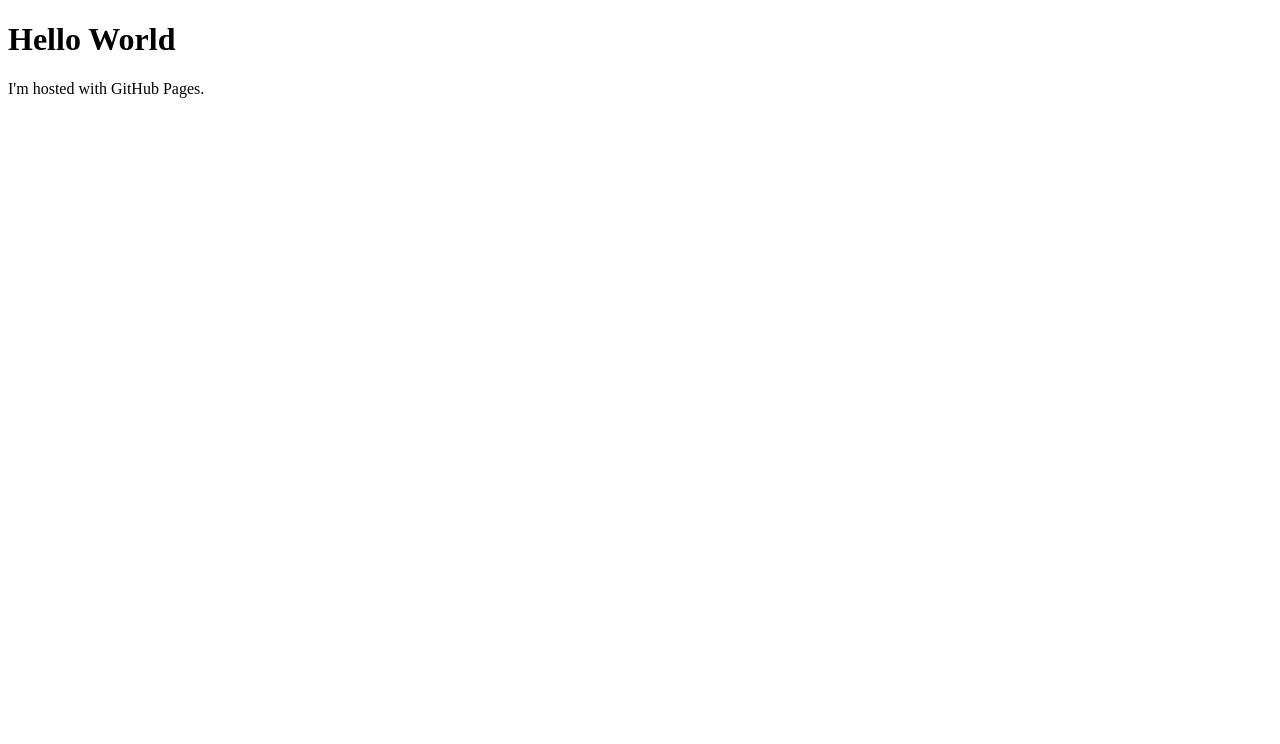
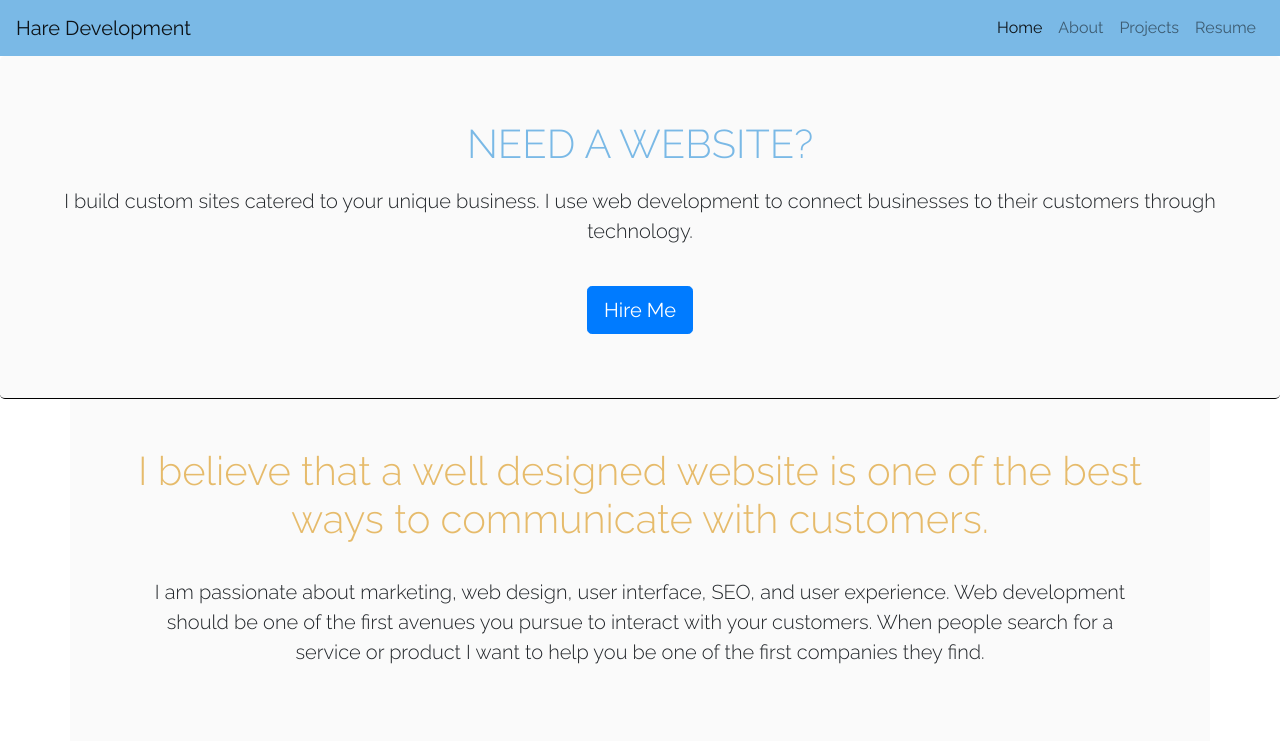
Before and after one commit to DevHare1/DevHare1.github.io, a plain HTML site: page index.html in a window 1280 px wide. Drawn offline with nearby package versions, Linux system fonts and the light colour scheme.

Commit message:
New commit

```diff
--- /dev/null
+++ b/css/main.css
@@ -0,0 +1,44 @@
+/* Main Styles */
+
+* {
+  box-sizing: border-box;
+  font-family: "Raleway", sans-serif;
+}
+
+/* Navbar */
+.navbar-brand {
+  font-weight: 400;
+}
+
+/* Jumbotron */
+
+.jumbotron {
+  margin-bottom: 0;
+  text-align: center;
+  border-bottom: solid 1px black;
+  background-color: rgb(250, 250, 250);
+}
+
+.jumbotron h1 {
+  color: #7ab9e6;
+  font-weight: 300;
+}
+
+.jumbotron p {
+  padding: 10px 15px;
+}
+
+/* About */
+.container {
+  background-color: rgb(250, 250, 250);
+  padding-top: 30px;
+}
+
+.container h2 {
+  color: #e6bb6b;
+  font-weight: 300;
+}
+
+.container p {
+  padding: 10px 15px;
+}
--- a/index.html
+++ b/index.html
@@ -1,7 +1,84 @@
 <!DOCTYPE html>
-<html>
+<html lang="en" dir="ltr">
+  <head>
+    <meta charset="utf-8" />
+    <meta
+      name="viewport"
+      content="width=device-width, initial-scale=1.0, shrink-to-fit=no"
+    />
+    <title>Hare Development | Websites catered to your unique business</title>
+    <link
+      rel="stylesheet"
+      href="https://stackpath.bootstrapcdn.com/bootstrap/4.4.1/css/bootstrap.min.css"
+      integrity="sha384-Vkoo8x4CGsO3+Hhxv8T/Q5PaXtkKtu6ug5TOeNV6gBiFeWPGFN9MuhOf23Q9Ifjh"
+      crossorigin="anonymous"
+    />
+    <link href="https://fonts.googleapis.com/css2?family=Raleway:wght@200;300;400;500&display=swap" rel="stylesheet">
+    <link rel="stylesheet" href="css/main.css" />
+  </head>
+
   <body>
-    <h1>Hello World</h1>
-    <p>I'm hosted with GitHub Pages.</p>
+    <!-- Nav Bar -->
+    <nav
+      class="navbar sticky-top navbar-expand-lg navbar-light"
+      style="background-color: #7ab9e6;"
+    >
+      <a class="navbar-brand" href="#">Hare Development</a>
+      <button
+        class="navbar-toggler"
+        type="button"
+        data-toggle="collapse"
+        data-target="#navbarSupportedContent"
+        aria-controls="navbarSupportedContent"
+        aria-expanded="false"
+        aria-label="Toggle navigation"
+      >
+        <span class="navbar-toggler-icon"></span>
+      </button>
+
+      <div class="collapse navbar-collapse" id="navbarSupportedContent">
+        <ul class="navbar-nav ml-auto">
+          <li class="nav-item active">
+            <a class="nav-link" href="#"
+              >Home <span class="sr-only">(current)</span></a
+            >
+          </li>
+          <li class="nav-item">
+            <a class="nav-link" href="#">About</a>
+          </li>
+          <li class="nav-item">
+            <a class="nav-link" href="#">Projects</a>
+          </li>
+          <li class="nav-item">
+            <a class="nav-link" href="#">Resume</a>
+          </li>
+          </li>
+        </ul>
+      </div>
+    </nav>
+
+    <!--Jumbotron-->
+    <div class="jumbotron custom-jumbo" id="homeJumbo">
+      <div class="align-middle custom-jumbo-text">
+        <h1 class="text-uppercase">Need a website?</h1>
+        <p class="lead pb-4">I build custom sites catered to your unique business. I use web development to connect businesses to their customers through technology.</p>
+        <a class="btn btn-primary btn-lg" href="#" role="button" data-toggle="modal" data-target="#exampleModalCenter">Hire Me</a>
+      </div>
+    </div>
+
+    <!--About-->
+    <div class="container mx-auto blurb mb-5 pb-5 p-lg-5 text-center">
+      <h2 class="h1 mb-4">I believe that a well designed website is one of the best ways to communicate with customers.</h2>
+      <p class="lead">I am passionate about marketing, web design, user interface, SEO, and user experience. Web development should be one of the first avenues you pursue to interact with your customers. When people search for a service or product I want to help you be one of the first companies they find.</p>
+    </div>
+
+    <footer></footer>
+
+    <script
+      src="https://stackpath.bootstrapcdn.com/bootstrap/4.4.1/js/bootstrap.min.js"
+      integrity="sha384-wfSDF2E50Y2D1uUdj0O3uMBJnjuUD4Ih7YwaYd1iqfktj0Uod8GCExl3Og8ifwB6"
+      crossorigin="anonymous"
+    ></script>
+
   </body>
 </html>
```
